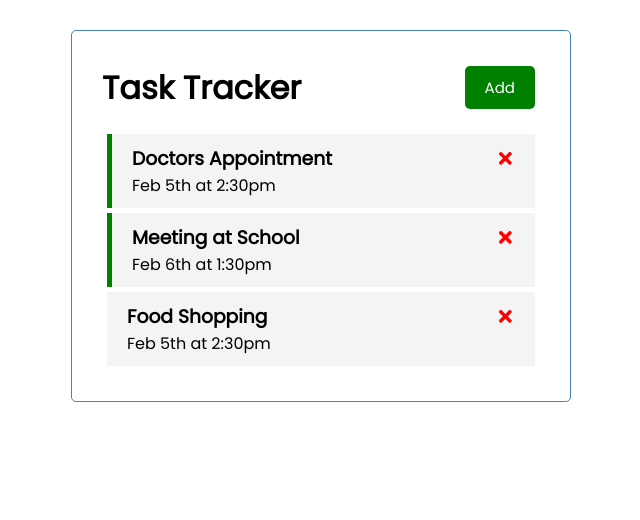
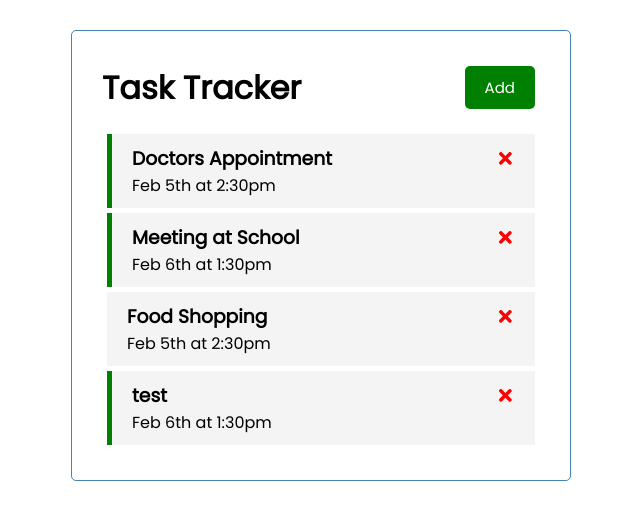
Before and after one commit to joe061005/reactForm, a React (Create React App) app: page / in a window 1280 px wide. Shown: the top 520 px of the page, without its empty margins (319-959 px from the left). Built offline with nearby package versions, Linux system fonts and the light colour scheme; data requests are answered from the project's data file.

Commit message:
add task to server

```diff
--- a/db.json
+++ b/db.json
@@ -6,20 +6,23 @@
       "day": "Feb 5th at 2:30pm",
       "reminder": true
     },
-
     {
       "id": 2,
       "text": "Meeting at School",
       "day": "Feb 6th at 1:30pm",
       "reminder": true
     },
-
     {
       "id": 3,
-     "text": "Food Shopping",
-     "day": "Feb 5th at 2:30pm",
-     "reminder": false
-
-  }
+      "text": "Food Shopping",
+      "day": "Feb 5th at 2:30pm",
+      "reminder": false
+    },
+    {
+      "text": "test",
+      "day": "Feb 6th at 1:30pm",
+      "reminder": true,
+      "id": 4
+    }
   ]
 }
--- a/src/App.js
+++ b/src/App.js
@@ -40,10 +40,20 @@
 
 
   // Add Task
-  const addTask = (task) =>{
-    const id = Math.floor(Math.random()*10000) + 1
-    const newTask = {id, ...task }
-    setTasks([...tasks, newTask])
+  const addTask = async (task) =>{
+
+    const res = await fetch('http://localhost:5000/tasks', {
+      method: "POST",
+      headers: {
+        'Content-type':  'application/json'
+      },
+      body: JSON.stringify(task)
+    })
+
+    const data = await res.json()
+
+
+    setTasks([...tasks, data])
 
   }
 
```
